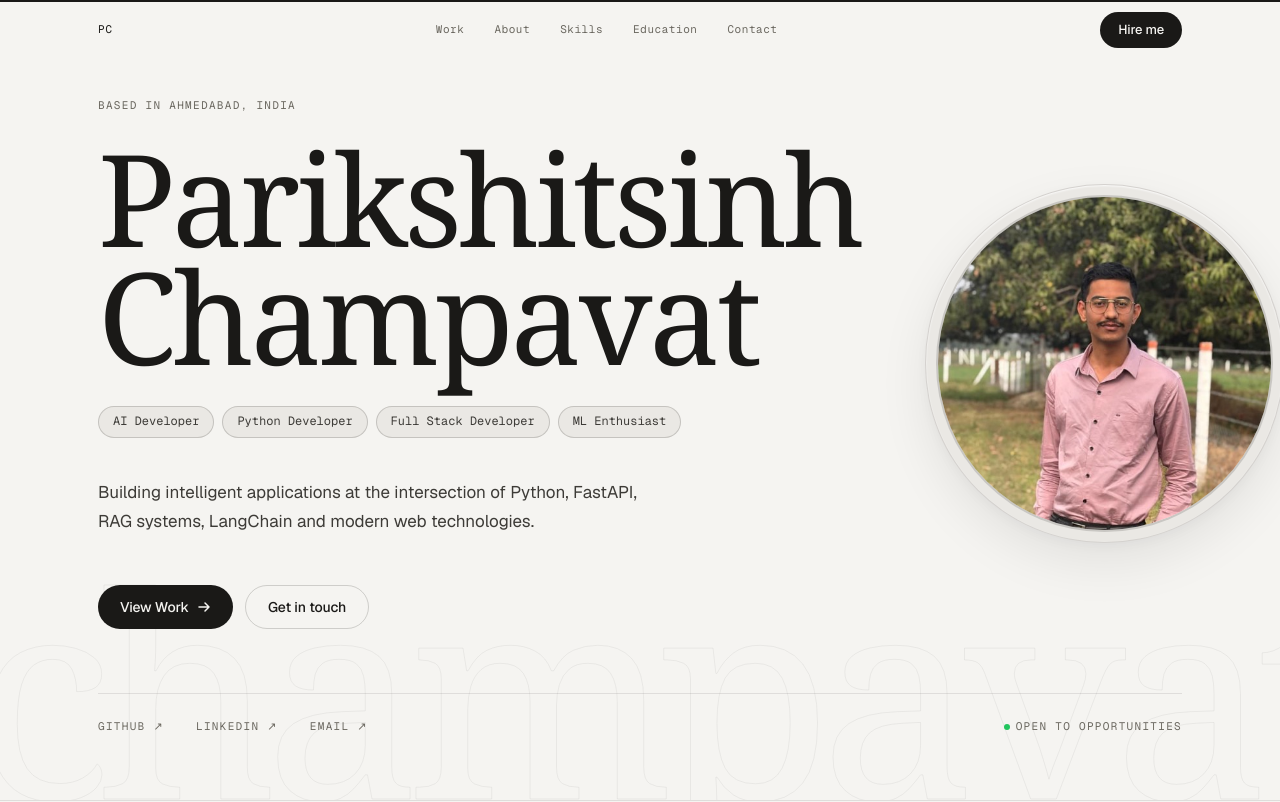
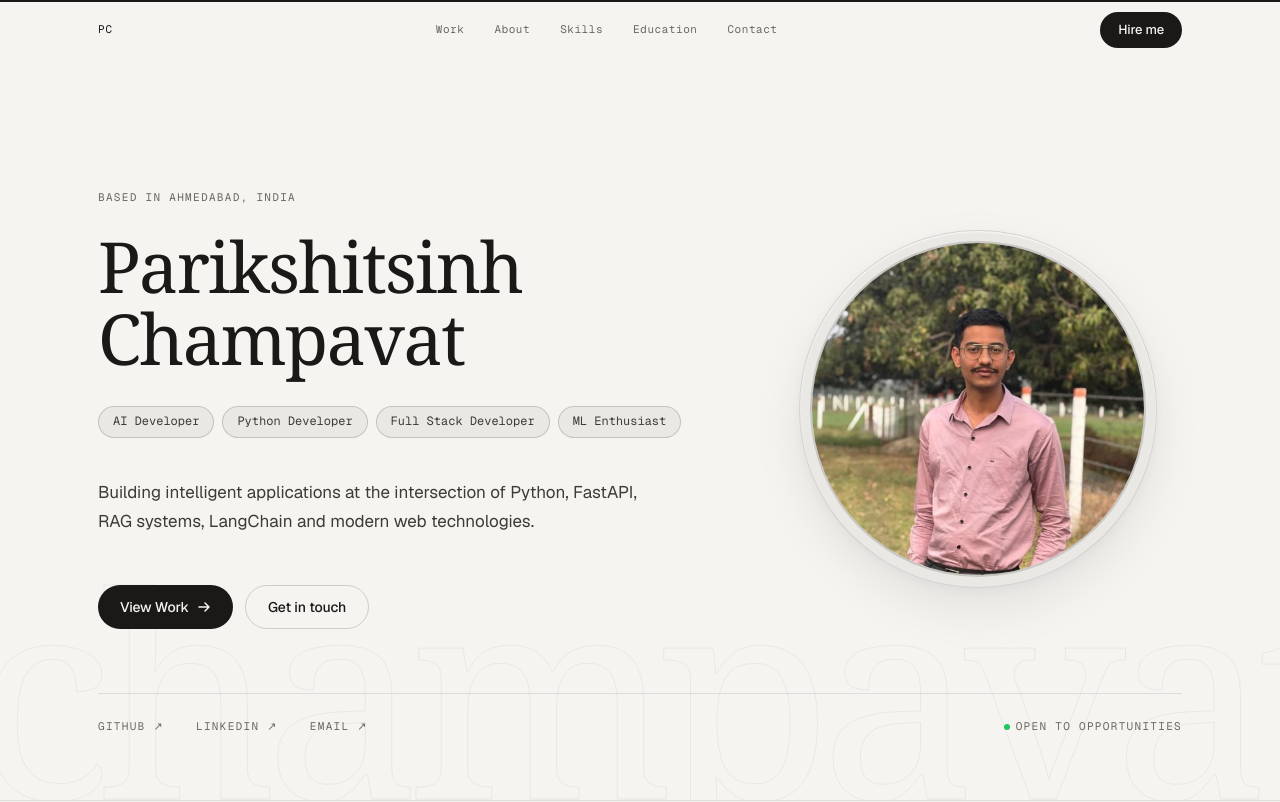
Before and after one commit to parikshitsinh0228/parikshit-portfolio-, a Next.js app: page / in a window 1280 px wide. Shown: the top 802 px of the page. Built offline with nearby package versions, Linux system fonts and the light colour scheme.

Commit message:
style: adjust hero name font-size for better alignment with profile avatar

```diff
--- a/app/globals.css
+++ b/app/globals.css
@@ -100,6 +100,15 @@ body {
   font-weight: 400;
   line-height: 0.92;
   letter-spacing: -0.03em;
+  color: var(--ink);
+}
+
+.hero-title {
+  font-family: var(--font-serif);
+  font-size: clamp(2.5rem, 5.5vw, 4.5rem);
+  font-weight: 400;
+  line-height: 1.02;
+  letter-spacing: -0.025em;
   color: var(--ink);
 }
 
--- a/components/Hero.tsx
+++ b/components/Hero.tsx
@@ -67,7 +67,7 @@ export default function Hero() {
 
             {/* Giant headline */}
             <motion.h1
-              className="display-xl"
+              className="hero-title"
               initial={{ opacity: 0, y: 30 }}
               animate={{ opacity: 1, y: 0 }}
               transition={{ duration: 0.7, delay: 0.35, ease: [0.16, 1, 0.3, 1] }}
```
